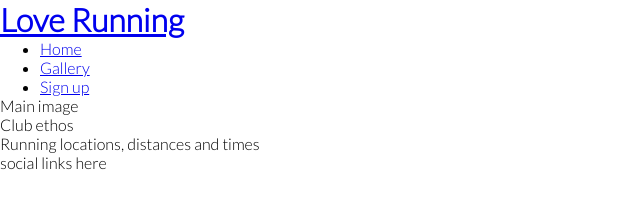
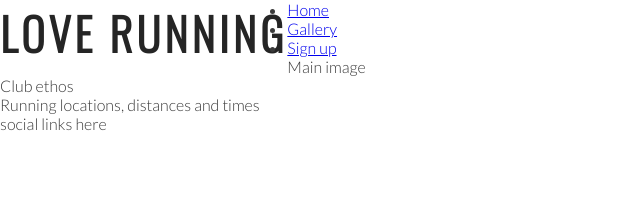
Before and after one commit to Tatianaruffo/love-running, a plain HTML site: page index.html in a window 1280 px wide. Shown: the whole page, without its empty margins (0-640 px from the left). Drawn offline with nearby package versions, Linux system fonts and the light colour scheme.

Commit message:
Add style for heading and logo

```diff
--- a/assets/css/style.css
+++ b/assets/css/style.css
@@ -2,11 +2,26 @@
 
 * {
     margin: 0;
-    padding: 0
+    padding: 0;
     border: none;
 }
 
 body {
     font-family: lato, sans-serif;
     font-weight: 300;
+    color: #3a3a3a;
 }
+
+/* headings and logo */
+
+h1, h2 {
+    font-family: Oswald, sans-serif;
+    text-transform: uppercase;
+    letter-spacing: 4px;
+    color: #252525;
+}
+
+#logo {
+    float: left;
+    font-size: 280%;
+}
--- a/index.html
+++ b/index.html
@@ -13,7 +13,7 @@
 <body>
     <header>
         <a href="index.html">
-            <h1>Love Running</h1>
+            <h1 id="logo">Love Running</h1>
         </a>
         <nav>
             <ul>
```
